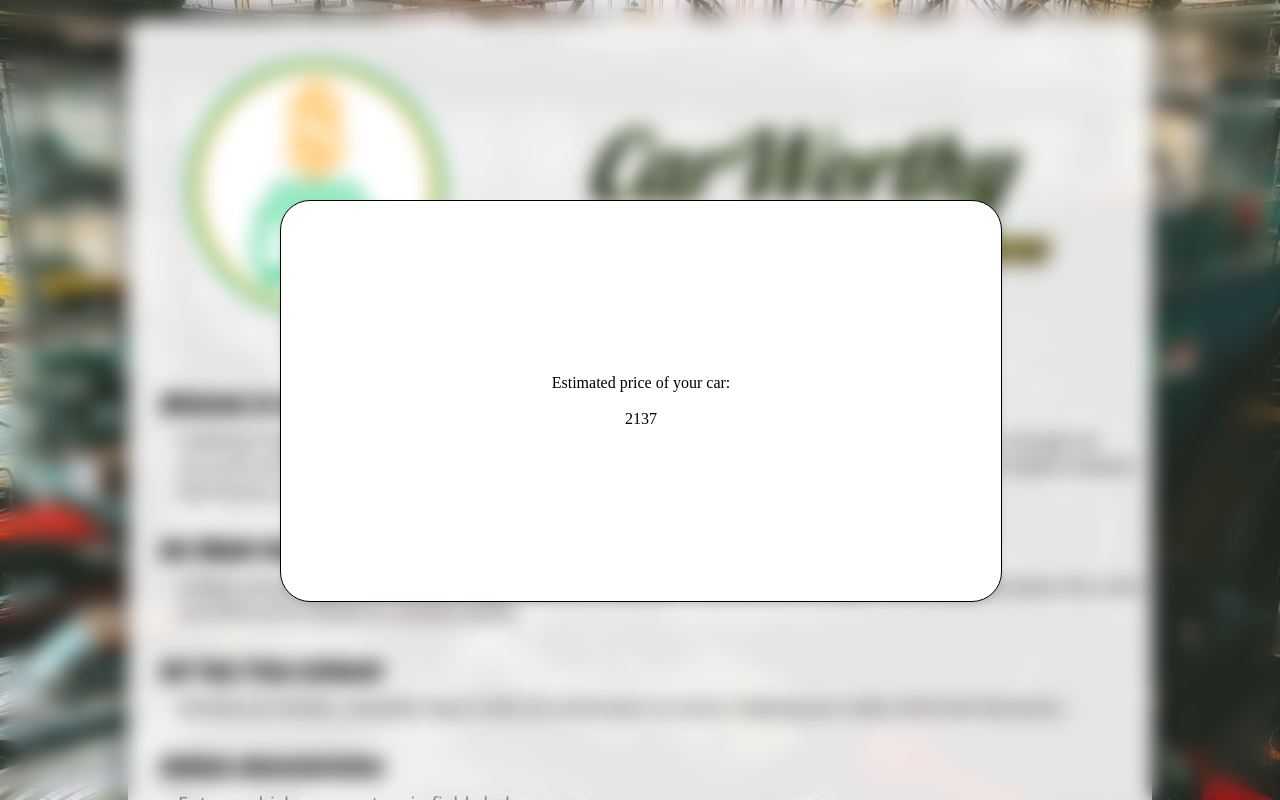
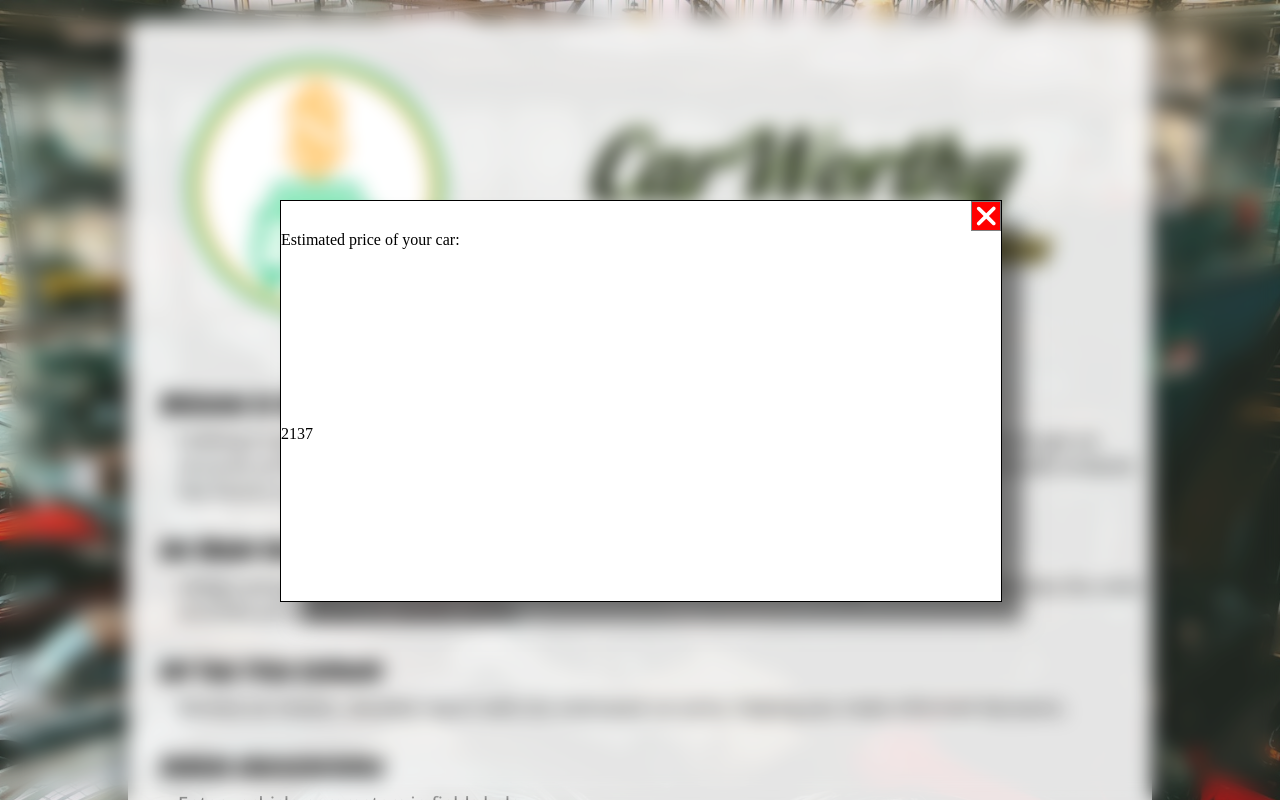
Before and after one commit to gszp1/BigData-Project, a React (Vite) app in the folder frontend/: page / in a window 1280 px wide. Shown: the top 800 px of the page. Built offline with nearby package versions, Linux system fonts and the light colour scheme; a web font is replaced by a local one.

Commit message:
Adds fontAwesome package. | Adds button styling.

```diff
--- a/frontend/src/components/PriceWindow/PriceWindow.jsx
+++ b/frontend/src/components/PriceWindow/PriceWindow.jsx
@@ -1,11 +1,17 @@
 import PropTypes from 'prop-types';
 import styles from '@/components/PriceWindow/PriceWindow.module.css'
-
+import { FontAwesomeIcon } from '@fortawesome/react-fontawesome';
+import { faXmark } from '@fortawesome/free-solid-svg-icons';
 const PriceWindow = ({ price }) => {
     return (
     <>
         <div className={styles.background}>
             <div className={styles.window}>
+                <div className={styles.button_container}>
+                    <button className={styles.exit_button}>
+                        <FontAwesomeIcon icon={faXmark} />
+                    </button>
+                </div>
                 <p className={styles.window_text}>
                     Estimated price of your car:
                 </p>
--- a/frontend/src/components/PriceWindow/PriceWindow.module.css
+++ b/frontend/src/components/PriceWindow/PriceWindow.module.css
@@ -12,10 +12,9 @@
     width: 720px;
     height: 400px;
     border: 1px solid black;
-    border-radius: 30px;
 
     background-color: white;
-    box-shadow: 0 4px 6px rgba(0, 0, 0, 0.1);
+    box-shadow: 20px 20px 20px rgba(0, 0, 0, 0.5);
 }
 
 .background {
@@ -32,9 +31,46 @@
 }
 
 .price_field {
+    width: 100%;
+    height: 50%;
+}
+
+.window_text {
+    width: 100%;
+    height: 50%;
+}
+
+.exit_button {
+    display: flex;
+    justify-content: center;
+    align-items: center;
+
+    width: 30px;
+    height: 30px;
+
+    background-color: rgb(255, 0, 0);
+    color: white;
+
+    border: 1px gray solid;
+    font-size: 30px;
+    transition: background-color 0.3s ease, color 0.3s ease;
+    transition: color 0.4s ease, color 0.4s ease;
+}
+
+.button_container {
+    display: flex;
+    justify-content: end;
+    height: 30px;
+    width: 100%;
 
 }
 
-.window_text {
+.exit_button:hover {
+    background-color: rgb(150, 0, 0);
+    color: gray;
+}
 
+.exit_button:active {
+    background-color: rgb(100, 0, 0);
+    color: darkgray;
 }
```
Also changed, not shown: package.json (added, +9 -0 lines), 1 other file (tests, documents, lock files or other folders).
